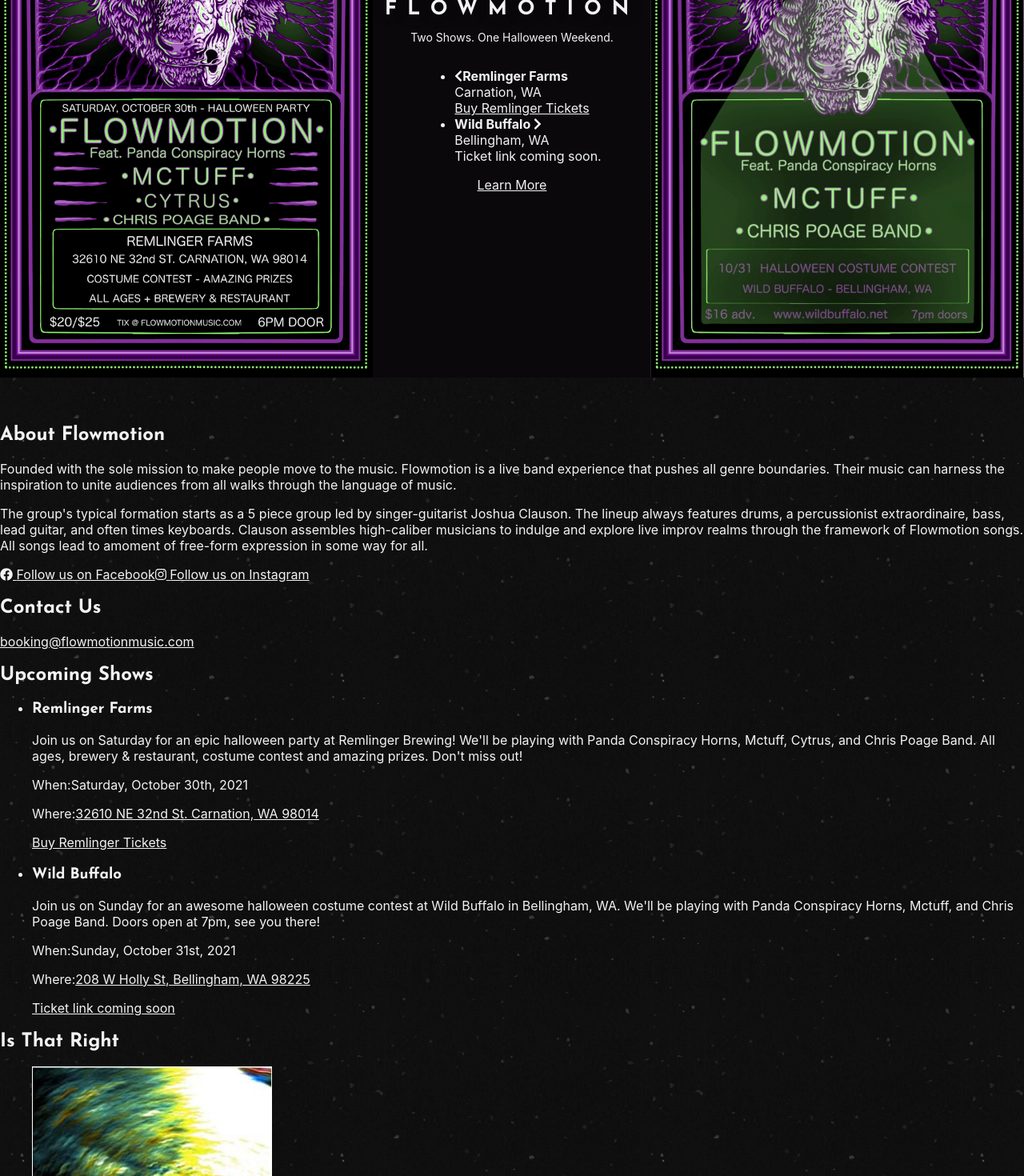
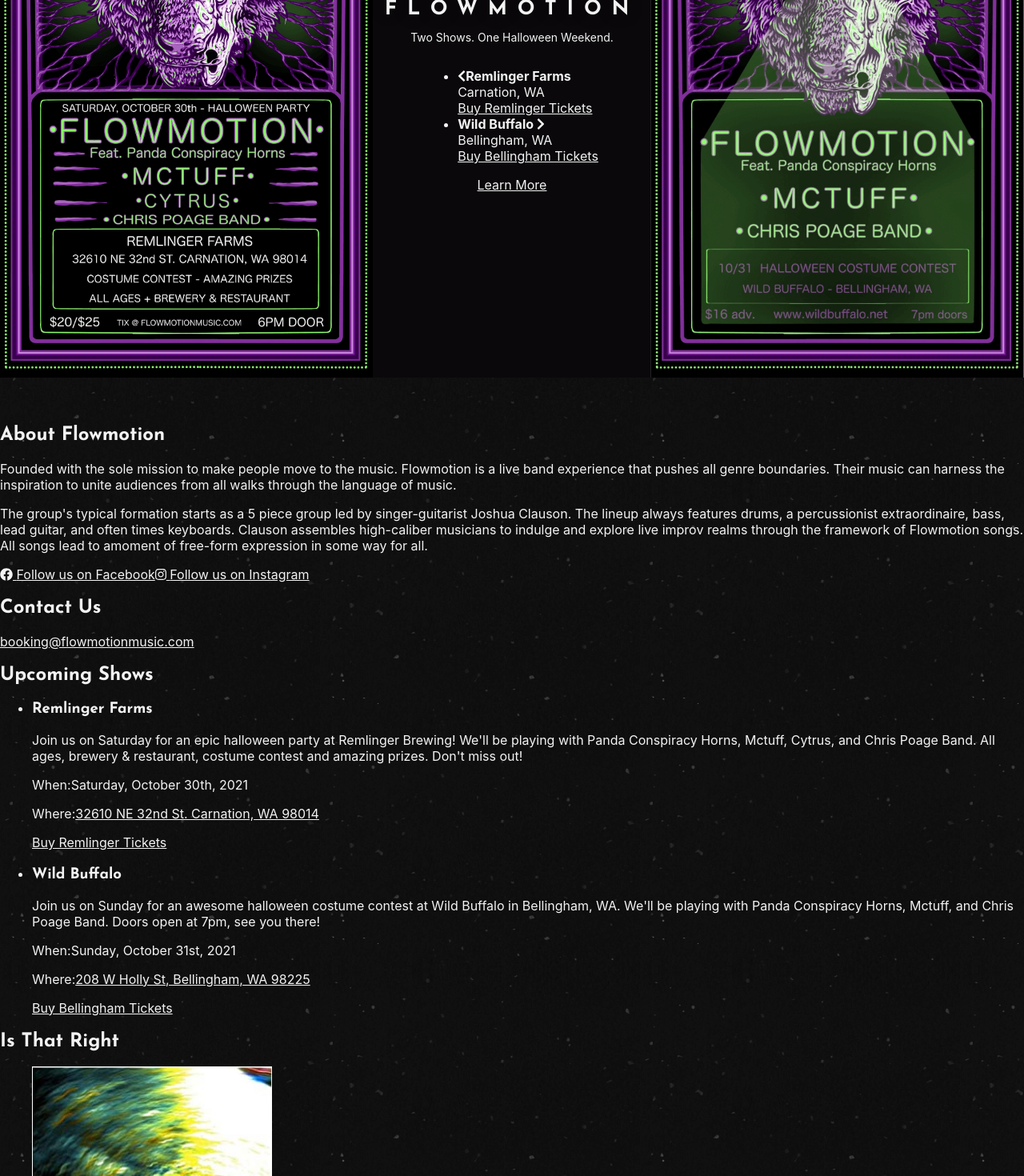
Before and after one commit to nicdford/flowmotionmusic.com, a Next.js app: page / in a window 1280 px wide. Shown: the part 288-1758 px from the top of the page at 80% size. Built offline with nearby package versions, Linux system fonts and the light colour scheme.

Commit message:
Add ticket link

```diff
--- a/pages/index.js
+++ b/pages/index.js
@@ -64,7 +64,9 @@
             <br />
             Bellingham, WA
             <br />
-            Ticket link coming soon.
+            <a href="https://wildbuffalo.net/#/events?event_id=46090">
+              Buy Bellingham Tickets
+            </a>
           </li>
         </ul>
         <a href="#shows">Learn More</a>
@@ -162,8 +164,11 @@
                   208 W Holly St, Bellingham, WA 98225
                 </a>
               </p>
-              <a className="inline-block px-6 pt-2 pb-3 no-underline bg-purple-600 rounded cursor-not-allowed opacity-30">
-                Ticket link coming soon
+              <a
+                href="https://wildbuffalo.net/#/events?event_id=46090"
+                className="inline-block px-6 pt-2 pb-3 no-underline bg-purple-600 rounded cursor-not-allowed opacity-30"
+              >
+                Buy Bellingham Tickets
               </a>
             </li>
           </ul>
```
